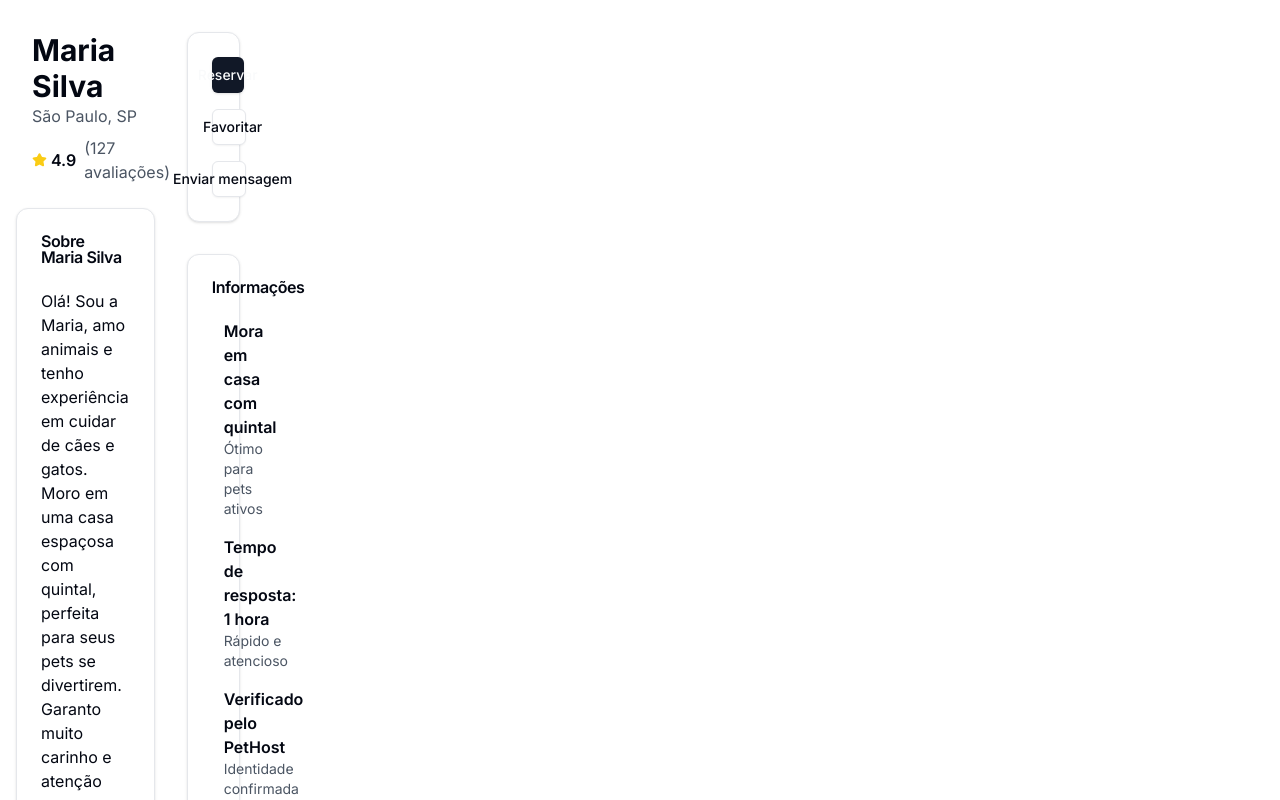
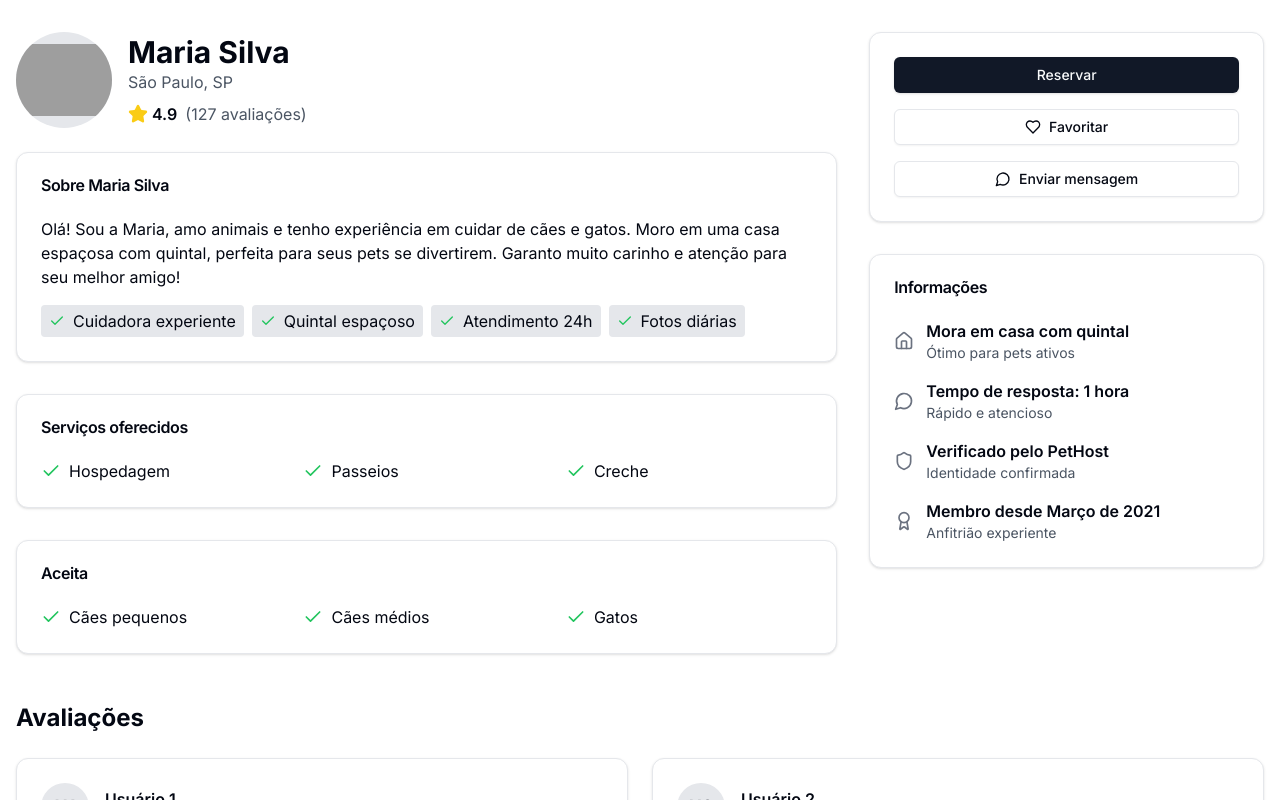
Before and after one commit to co-finampy/pethost-web, a Next.js app: page /app/anfitriao in a window 1280 px wide. Shown: the top 800 px of the page. Built offline with nearby package versions, Linux system fonts and the light colour scheme; grey boxes are pictures that could not be loaded.

Commit message:
ajuste de layout

```diff
--- a/src/app/app/layout.tsx
+++ b/src/app/app/layout.tsx
@@ -2,7 +2,7 @@ import { PropsWithChildren } from "react";
 
 export default async function Layout({ children }: PropsWithChildren) {
     return (
-        <div className="grid grid-cols-[16rem_1fr]">
+        <div className="">
         <main>{children}</main>
         </div>
     )
```
Also changed, not shown: 1 other file (tests, documents, lock files or other folders).
